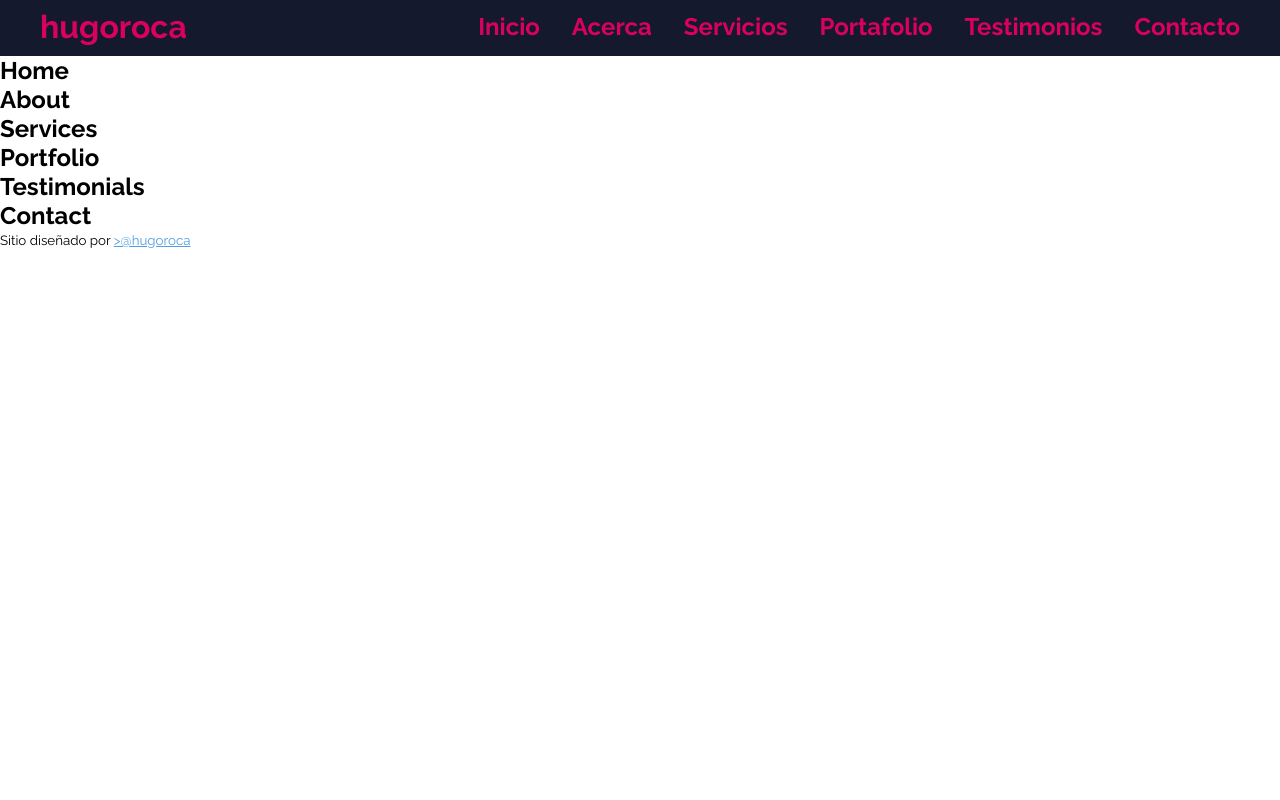
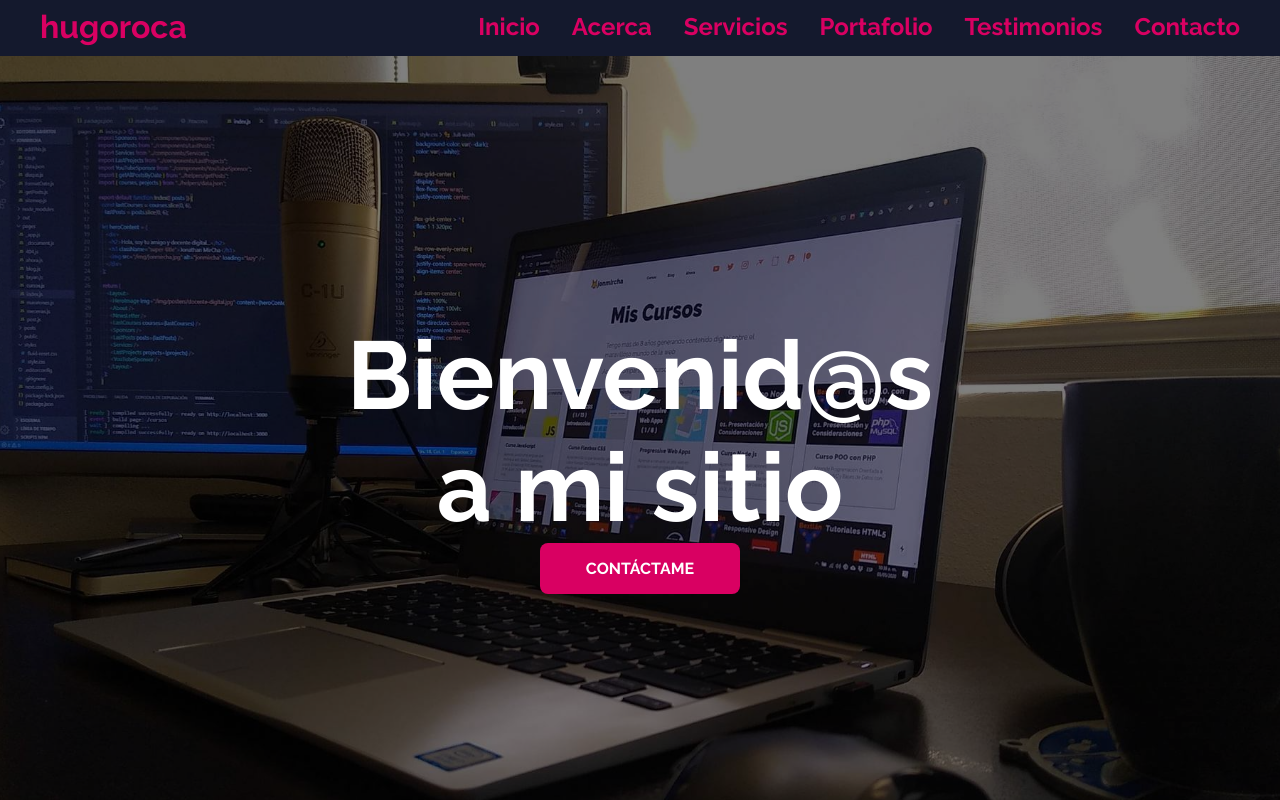
Before and after one commit to HugoRoca/cv-online-v.1.0, a plain HTML site: page index.html in a window 1280 px wide. Shown: the top 800 px of the page. Drawn offline with Linux system fonts and the light colour scheme.

Commit message:
primera seccion home

```diff
--- a/index.html
+++ b/index.html
@@ -32,7 +32,16 @@
       </section>
     </header>
     <section class="inicio" id="home">
-      <h2>Home</h2>
+      <article class="hero-image" style="--hero-image: url('assets/hero-image-home.jpg'); --hero-attachment: fixed">
+        <aside class="hero-image-opacity" style="--hero-opacity-color: var(--black-alpha-color)">
+          <div class="hero-image-content">
+            <h2 class="hero-image-title" style="--hero-text-color: var(--white-color)">
+              Bienvenid@s<br>a mi sitio
+            </h2>
+            <a href="#contacto" class="btn">CONTÁCTAME</a>
+          </div>
+        </aside>
+      </article>
     </section>
     <section class="acerca" id="about">
       <h2>About</h2>
--- a/style.css
+++ b/style.css
@@ -38,7 +38,7 @@ html {
 body {
   margin: 0;
   overflow-x: hidden;
-  color: var(var(--text-color));
+  color: var(--text-color);
 }
 
 a {
@@ -90,6 +90,30 @@ p {
 }
 
 /* Components */
+
+/* HeroImage */
+.hero-image {
+  background-image: var(--hero-image);
+  background-repeat: no-repeat;
+  background-size: cover;
+  background-position: center;
+  background-attachment: var(--hero-attachment);
+}
+
+.hero-image-opacity {
+  width: 100%;
+  min-height: 100vh;
+  display: flex;
+  justify-content: center;
+  align-items: center;
+  text-align: center;
+  background-color: var(--hero-opacity-color);
+}
+
+.hero-image-title {
+  font-size: 7.5vw;
+  color: var(--hero-text-color);
+}
 
 /* Menu */
 .menu-btn {
@@ -167,6 +191,18 @@ p {
   box-shadow: 0.25rem 0.25rem 1rem rgba(0, 0, 0, 0.25);
 }
 
+.btn {
+  border-radius: .5rem;
+  padding: 1rem;
+  display: inline-block;
+  width: 200px;
+  font-weight: bold;
+  text-align: center;
+  text-decoration: none;
+  color: var(--white-color);
+  background-color: var(--first-color);
+}
+
 .container {
   margin-left: auto;
   margin-right: auto;
```
